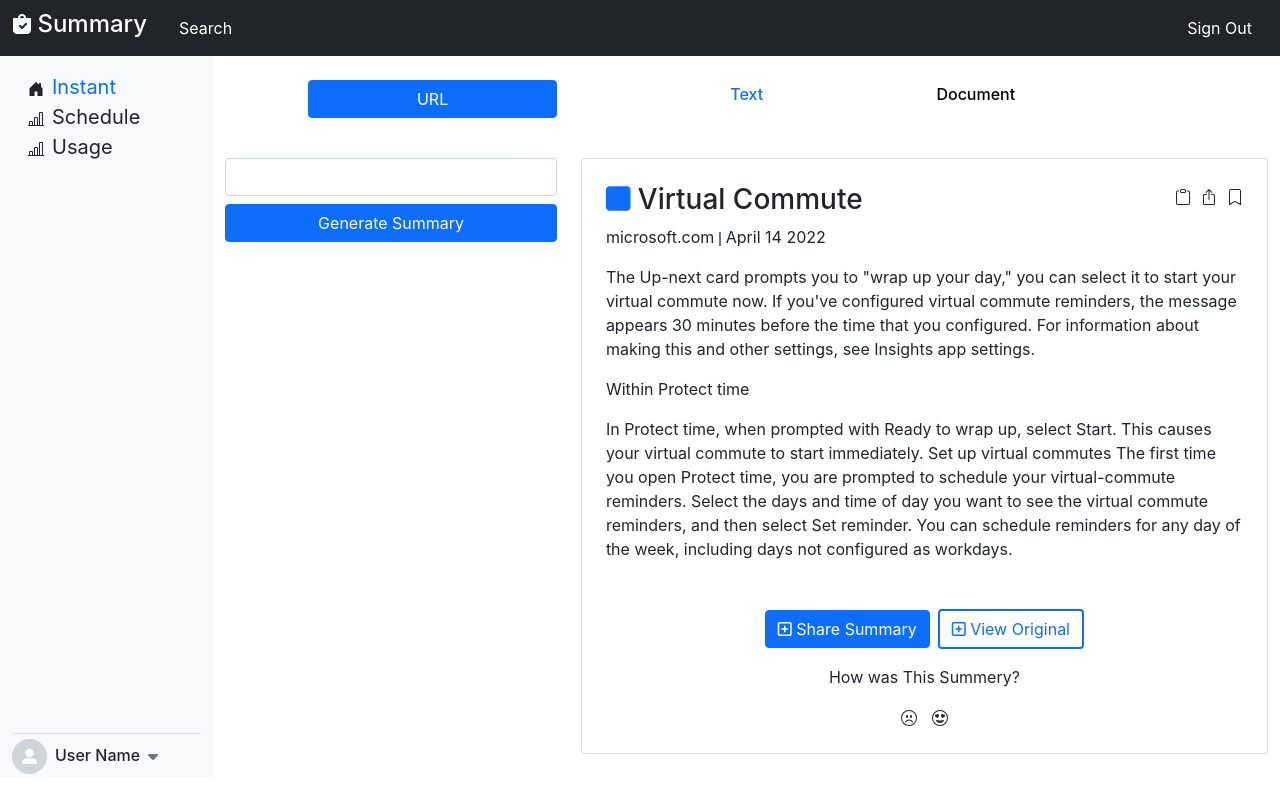
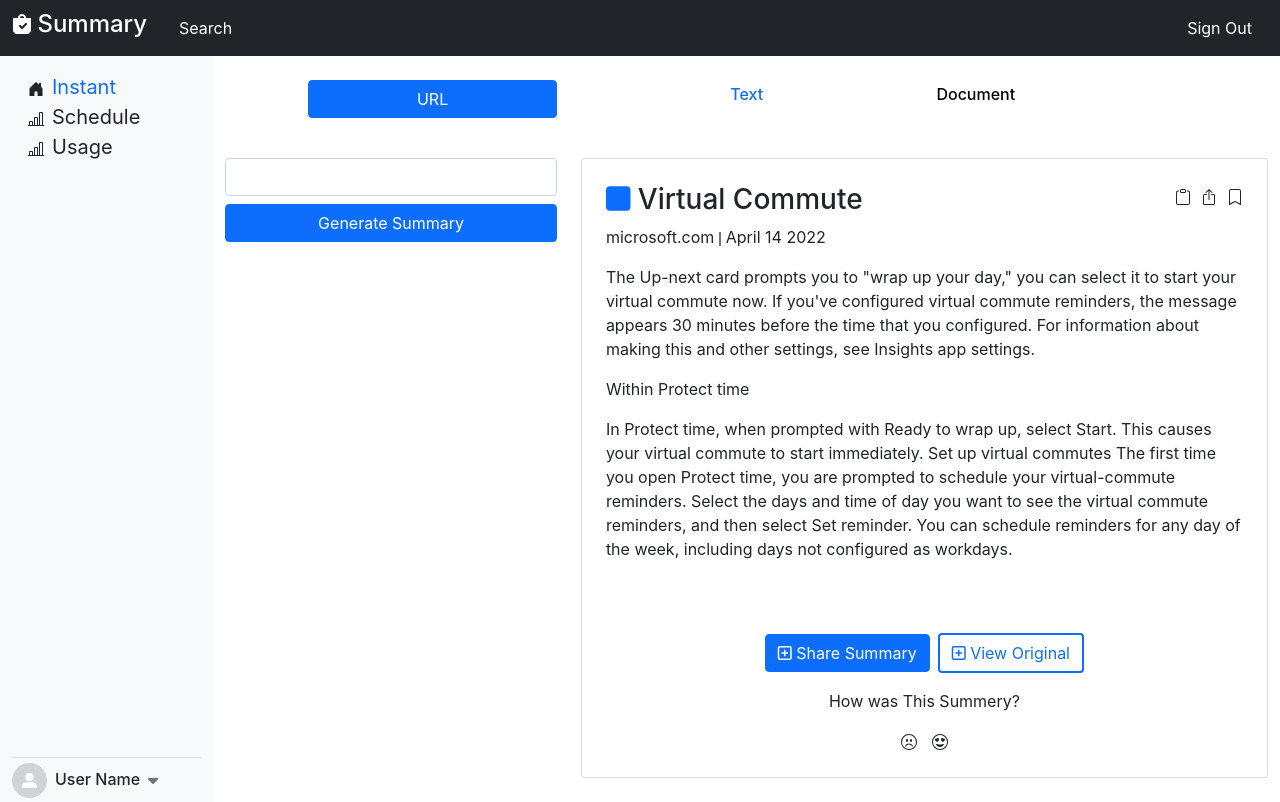
Before and after one commit to rifatjahan823/figma-conversion, a React (Create React App) app: page / in a window 1280 px wide. Built offline with nearby package versions, Linux system fonts and the light colour scheme.

Commit message:
margin added in btn

```diff
--- a/src/pages/Home.jsx
+++ b/src/pages/Home.jsx
@@ -1,7 +1,5 @@
 import React from 'react';
-import { FontAwesomeIcon } from '@fortawesome/react-fontawesome';
 import { Link } from 'react-router-dom';
-import {faCaretDown,faUser,faPlusSquare} from '@fortawesome/free-solid-svg-icons';
 import { Container, Nav, Navbar } from 'react-bootstrap';
 import logo from "../../src/Vector.png";
 const Home = () => {
@@ -138,8 +136,8 @@ const Home = () => {
                         <p>In Protect time, when prompted with Ready to wrap up, select Start. This causes your virtual commute to start immediately. Set up virtual commutes The first time you open Protect time, you are prompted to schedule your virtual-commute reminders. Select the days and time of day you want to see the virtual commute reminders, and then select Set reminder. You can schedule reminders for any day of the week, including days not configured as workdays.</p>
                         </div>
                        <div className='text-center mt-5'>
-                       <button className='comment-bt-1 btn btn-primary me-2'> <i class="fa-regular fa-square-plus"></i> Share Summary</button>
-                        <button className='comment-bt-2 btn border border-2 border-primary text-primary'><i class="fa-regular fa-square-plus"></i> View Original</button>
+                       <button className='comment-bt-1 btn btn-primary me-2 mt-4'> <i class="fa-regular fa-square-plus"></i> Share Summary</button>
+                        <button className='comment-bt-2 btn border border-2 border-primary text-primary mt-4'><i class="fa-regular fa-square-plus"></i> View Original</button>
 
                         <p className='mt-3'>How was This Summery?</p>
                         <svg  xmlns="http://www.w3.org/2000/svg" width="16" height="16" fill="currentColor" class="bi bi-emoji-frown" viewBox="0 0 16 16">
```
